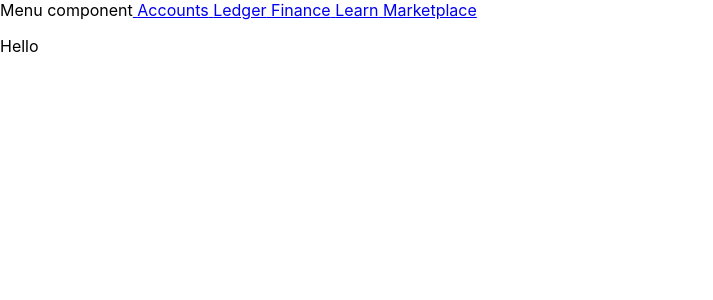
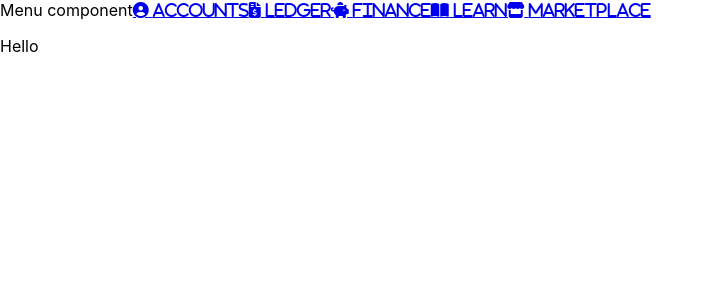
Before and after one commit to mollynemerever/Linus, a React (Create React App) app: page / in a window 1280 px wide. Shown: the top 300 px of the page, without its empty margins (0-713 px from the left). Built offline with nearby package versions, Linux system fonts and the light colour scheme.

Commit message:
icons from Font Awesome added

```diff
--- a/public/index.html
+++ b/public/index.html
@@ -7,6 +7,10 @@
       href="https://fonts.googleapis.com/css?family=Roboto&display=swap"
       rel="stylesheet"
     />
+    <script
+      src="https://kit.fontawesome.com/f204755e8f.js"
+      crossorigin="anonymous"
+    ></script>
 
     <link rel="icon" href="%PUBLIC_URL%/favicon.ico" />
     <meta name="viewport" content="width=device-width, initial-scale=1" />
--- a/src/Components/Menu.js
+++ b/src/Components/Menu.js
@@ -10,6 +10,7 @@ const Menu = () => {
           href="https://www.getlinus.io"
           target="_blank"
           rel="noopener noreferrer"
+          class="fas fa-user-circle"
         >
           {" "}
           Accounts{" "}
@@ -18,6 +19,7 @@ const Menu = () => {
           href="https://www.getlinus.io"
           target="_blank"
           rel="noopener noreferrer"
+          class="fas fa-file-invoice-dollar"
         >
           {" "}
           Ledger{" "}
@@ -26,6 +28,7 @@ const Menu = () => {
           href="https://www.getlinus.io"
           target="_blank"
           rel="noopener noreferrer"
+          class="fas fa-piggy-bank"
         >
           {" "}
           Finance{" "}
@@ -34,6 +37,7 @@ const Menu = () => {
           href="https://www.getlinus.io"
           target="_blank"
           rel="noopener noreferrer"
+          class="fas fa-book-open"
         >
           {" "}
           Learn{" "}
@@ -42,6 +46,7 @@ const Menu = () => {
           href="https://www.getlinus.io"
           target="_blank"
           rel="noopener noreferrer"
+          class="fas fa-store"
         >
           {" "}
           Marketplace{" "}
```
